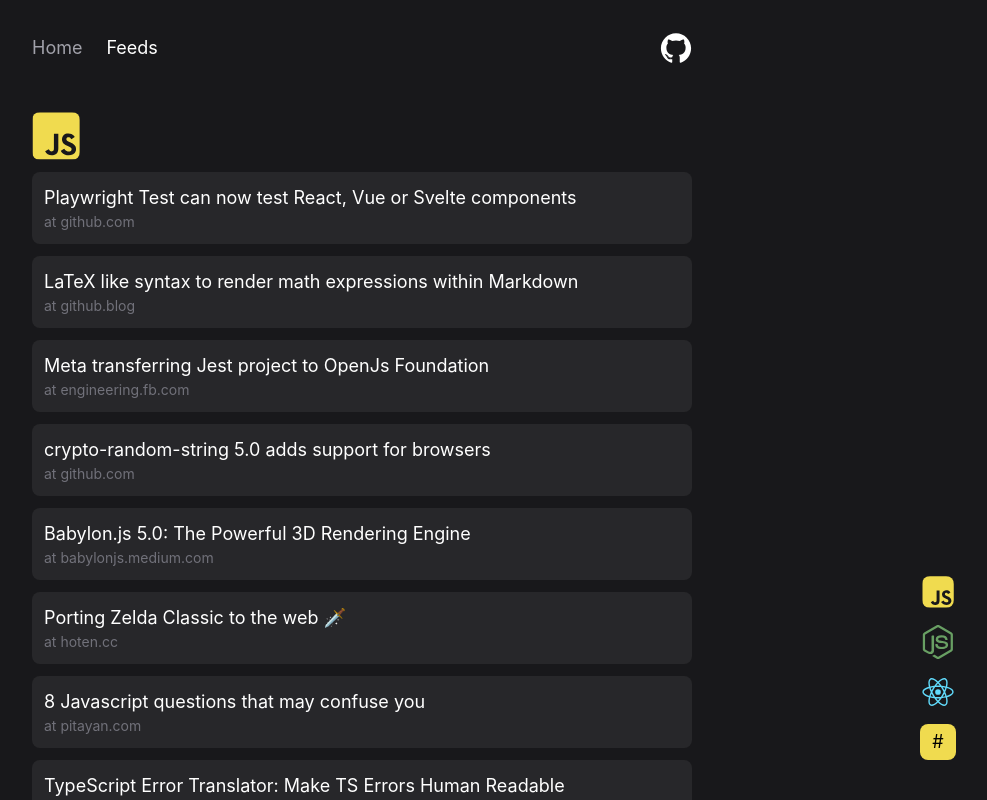
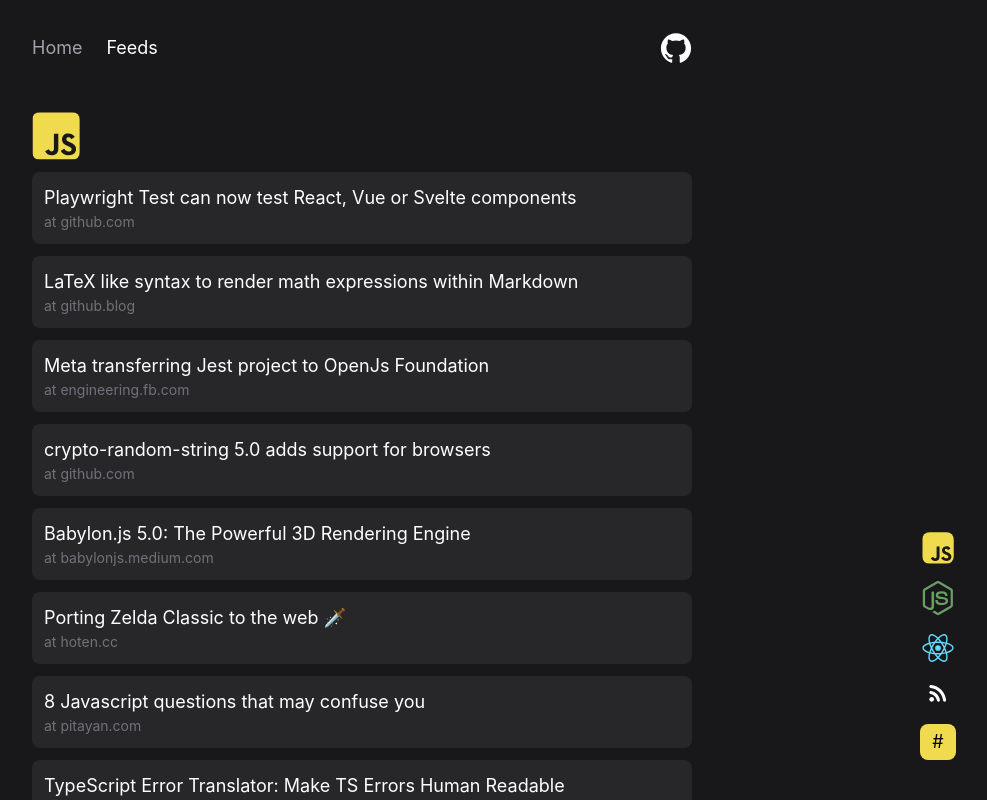
Before and after one commit to inhopj/fcirone.dev, a Next.js app: page /feeds in a window 1280 px wide. Shown: the top 800 px of the page, without its empty margins (284-1271 px from the left). Built offline with nearby package versions, Linux system fonts and the light colour scheme.

Commit message:
add rss icon in FloatingGuy

```diff
--- a/components/FloatingGuy.tsx
+++ b/components/FloatingGuy.tsx
@@ -7,6 +7,16 @@ import classnames from 'classnames';
 import Image from 'next/image';
 
 const anchors = [
+  {
+    href: '#rss',
+    icon: <Image
+      src="/rss-feed.svg"
+      alt="rss-feed"
+      width={26}
+      height={26}
+    />,
+    parentClassNames: "flex mb-4 md:mb-3"
+  },
   { href: '#react', icon: <React className='w-8' />, parentClassNames: "flex mb-4" },
   { href: '#node', icon: <Nodejs className='w-9' />, parentClassNames: "flex mb-4" },
   { href: '#javascript', icon: <Javascript className='w-8 rounded-lg' />, parentClassNames: "flex mb-4" },
```
